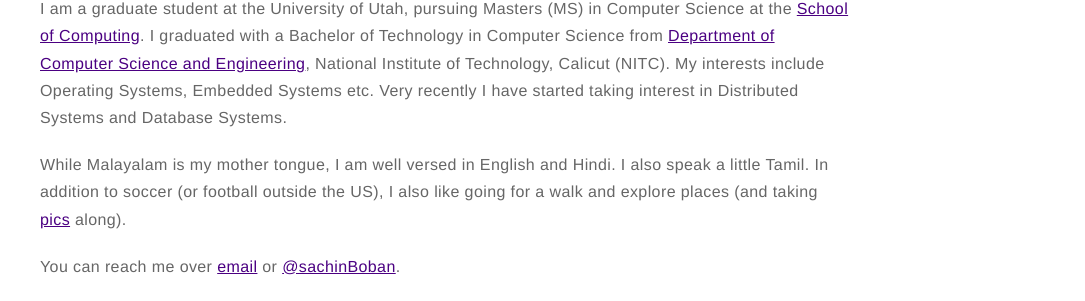
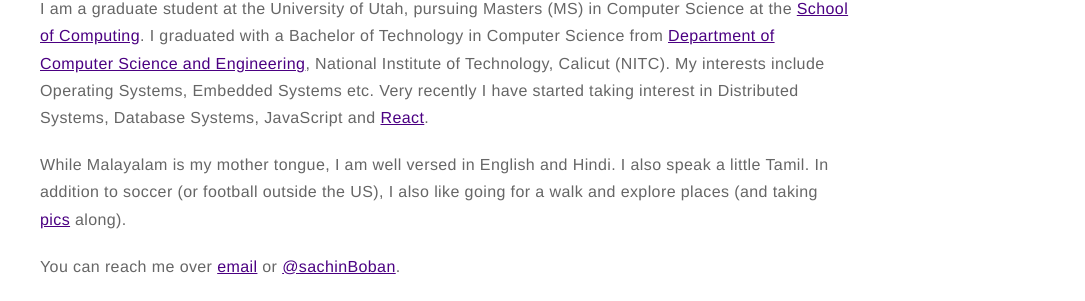
Before and after one commit to sachinboban/sachinboban.github.io, a Jekyll site: the page built from about.md, in a window 1280 px wide. Shown: the part 550-851 px from the top of the page, without its empty margins (195-1280 px from the left). Built offline with Jekyll 4.4.1, drawn with Linux system fonts in a browser that asks for light colours.

Commit message:
Update interests
Update interests in JS and ReactJS.

Signed-off-by: Sachin Boban <sachinbobank@gmail.com>

```diff
--- a/about.md
+++ b/about.md
@@ -12,8 +12,8 @@ Computer Science at the [School of Computing][soc-link]. I graduated with a
 Bachelor of Technology in Computer Science from
 [Department of Computer Science and Engineering][csed-link], National Institute
 of Technology, Calicut (NITC). My interests include Operating Systems, Embedded
-Systems etc. Very recently I have started taking interest in Distributed Systems
-and Database Systems.
+Systems etc. Very recently I have started taking interest in Distributed Systems,
+Database Systems, JavaScript and [React][reactjs].
 
 While Malayalam is my mother tongue, I am well versed in English and Hindi. I
 also speak a little Tamil. In addition to soccer (or football outside the US),
```
